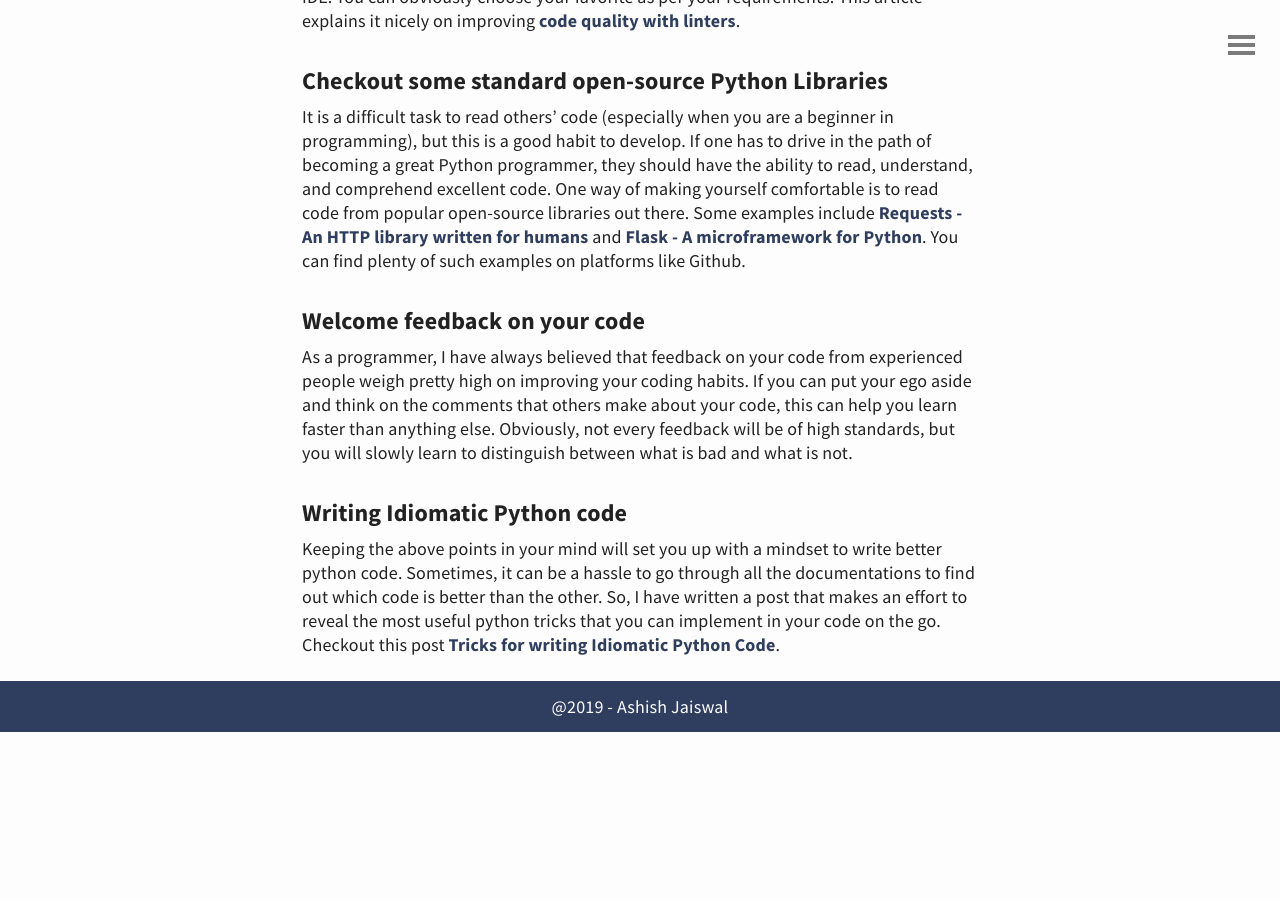
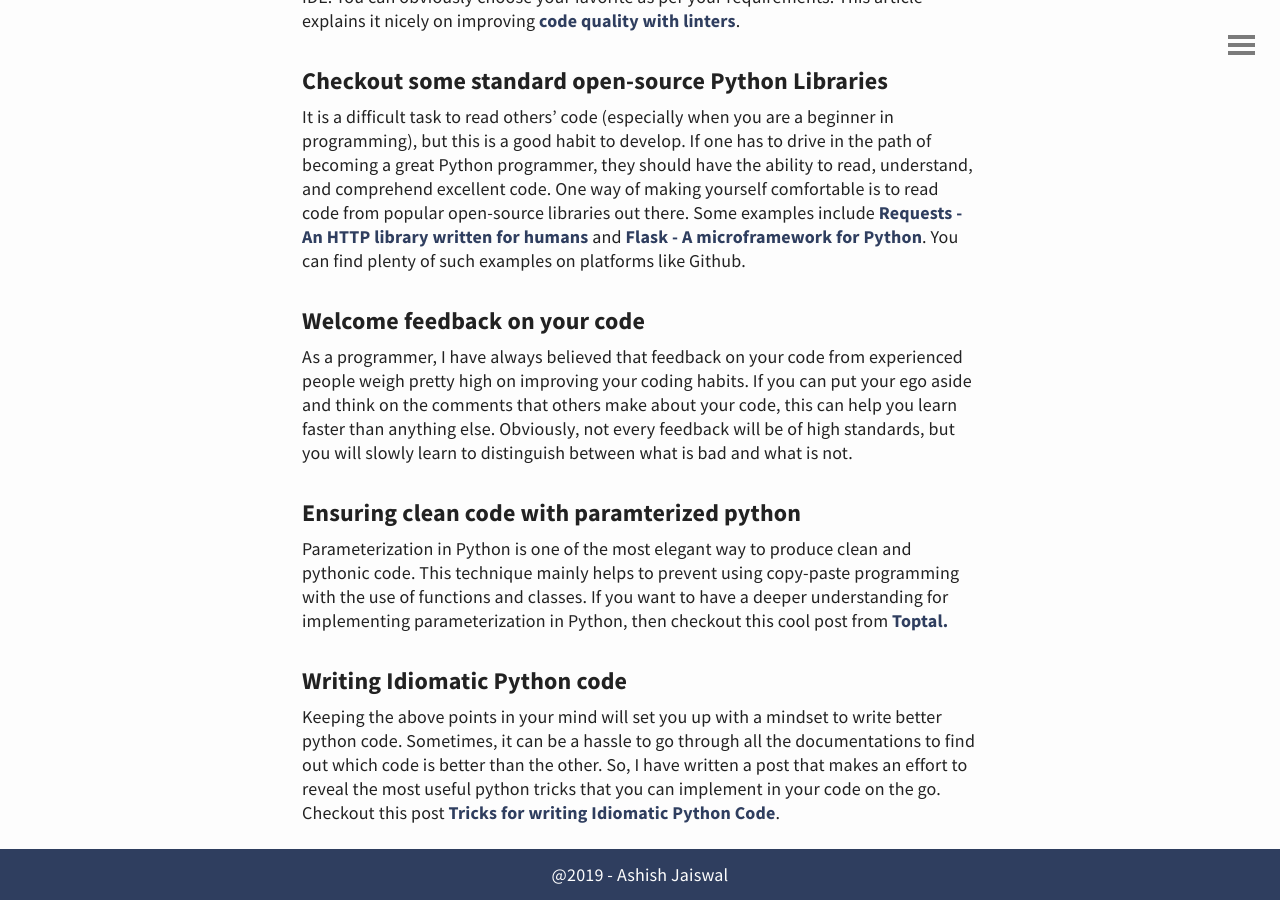
Before and after one commit to asheeshcric/blog, a Jekyll site: the page built from _posts/2019-02-08-pythonic-code.md, in a window 1280 px wide and 900 px high, scrolled down 2434 px. Built offline with Jekyll 4.4.1, drawn with Linux system fonts in a browser that asks for light colours; comment, search, counter and statistics services are not loaded; before the commit the page ends 3166 px from its top, so only the background shows below that.

Commit message:
Add Toptal as a reference to the pythonic-code post

```diff
--- a/_posts/2019-02-08-pythonic-code.md
+++ b/_posts/2019-02-08-pythonic-code.md
@@ -90,6 +90,12 @@ learn faster than anything else. Obviously, not every feedback will be of high s
 but you will slowly learn to distinguish between what is bad and what is not.
 
 
+### Ensuring clean code with paramterized python
+Parameterization in Python is one of the most elegant way to produce clean and pythonic code. This technique mainly
+helps to prevent using copy-paste programming with the use of functions and classes. If you want to have a deeper
+understanding for implementing parameterization in Python, then checkout this cool post from [Toptal.](https://www.toptal.com/python/python-parameterized-design-patterns)
+
+
 ### Writing Idiomatic Python code
 Keeping the above points in your mind will set you up with a mindset to write better
 python code. Sometimes, it can be a hassle to go through all the documentations to
```
